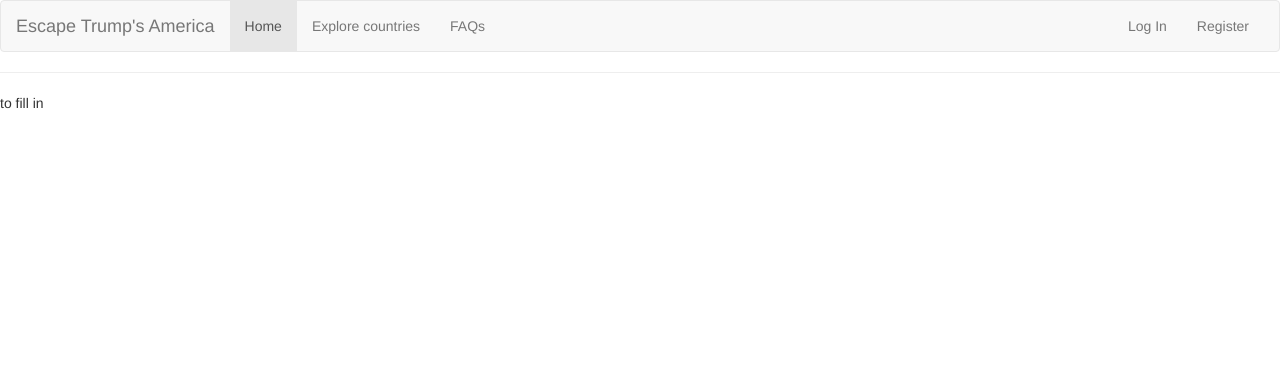
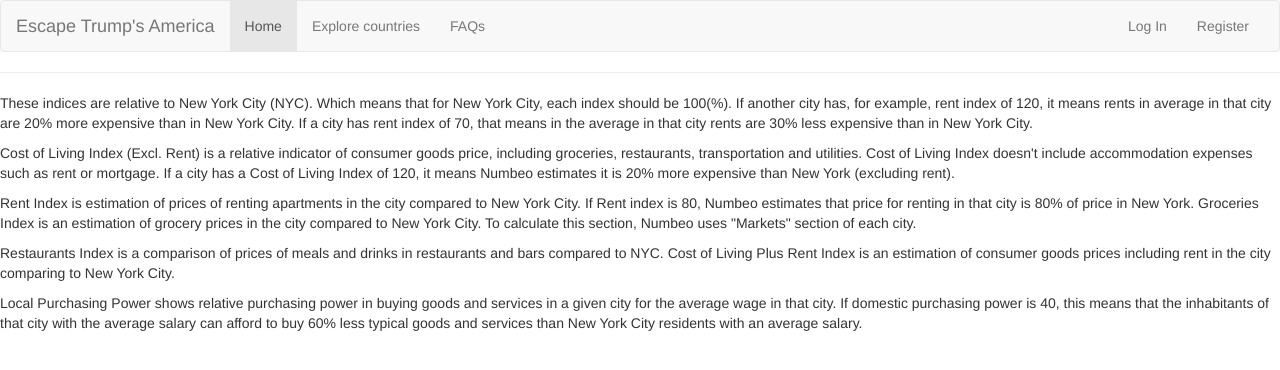
Before and after one commit to stalukda/escape_Trumps_America, a Flask app: page /explain_indices in a window 1280 px wide. Shown: the top 370 px of the page. Run offline with Flask 2, Linux system fonts and the light colour scheme; some libraries are stand-ins or nearby versions.

Commit message:
update indices

```diff
--- a/static/style.css
+++ b/static/style.css
@@ -3,14 +3,15 @@
   background-size: cover;
   background-repeat: no-repeat;
   background-position: center center;
-  color: #000;
+  color: white;
   line-height: 1.3;
   -webkit-font-smoothing: antialiased;
+
 }
 
 #slogan {
     font-weight: bold;
-    font-style: italic;
+    color: black;
 }
 
 #multiFilterSubmit {
--- a/templates/cost_of_living_map.html
+++ b/templates/cost_of_living_map.html
@@ -13,7 +13,6 @@
   </head>
 
   <body>
-    <h2> Cost of Living Index Throughout the World </h1>
 
     <div class="container-fluid">
       <div class="row" id="featurerow">
--- a/templates/country_display.html
+++ b/templates/country_display.html
@@ -4,8 +4,8 @@
 
     <div class="container">
     <div class="page-header">
-        <h1>Countries</h1>
-        <p class="lead">For comparison</p>
+        <h1>Compare Countries</h1>
+
     </div>
 
 
--- a/templates/explain_indices.html
+++ b/templates/explain_indices.html
@@ -2,6 +2,16 @@
 
 {% block content %}
 
-<p> to fill in <p>
+<p> These indices are relative to New York City (NYC). Which means that for New York City, each index should be 100(%). If another city has, for example, rent index of 120, it means rents in average in that city are 20% more expensive than in New York City. If a city has rent index of 70, that means in the average in that city rents are 30% less expensive than in New York City. </p>
+
+<p>Cost of Living Index (Excl. Rent) is a relative indicator of consumer goods price, including groceries, restaurants, transportation and utilities. Cost of Living Index doesn't include accommodation expenses such as rent or mortgage. If a city has a Cost of Living Index of 120, it means Numbeo estimates it is 20% more expensive than New York (excluding rent). </p>
+
+<p>Rent Index is estimation of prices of renting apartments in the city compared to New York City. If Rent index is 80, Numbeo estimates that price for renting in that city is 80% of price in New York.
+Groceries Index is an estimation of grocery prices in the city compared to New York City. To calculate this section, Numbeo uses "Markets" section of each city.</p>
+
+<p>Restaurants Index is a comparison of prices of meals and drinks in restaurants and bars compared to NYC.
+Cost of Living Plus Rent Index is an estimation of consumer goods prices including rent in the city comparing to New York City.</p>
+
+<p> Local Purchasing Power shows relative purchasing power in buying goods and services in a given city for the average wage in that city. If domestic purchasing power is 40, this means that the inhabitants of that city with the average salary can afford to buy 60% less typical goods and services than New York City residents with an average salary. </p>
 
 {% endblock %}
```
